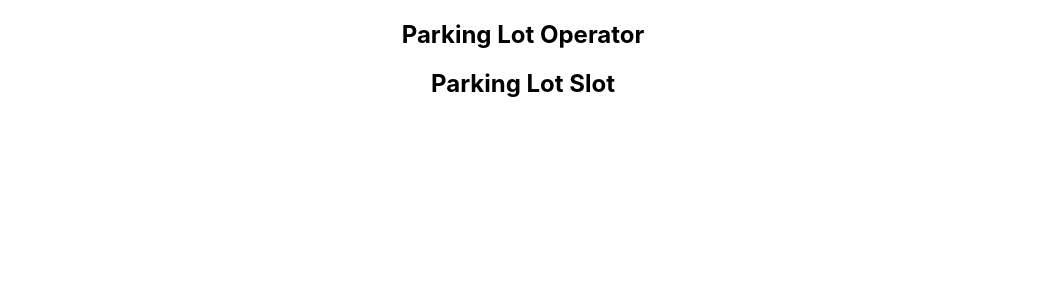
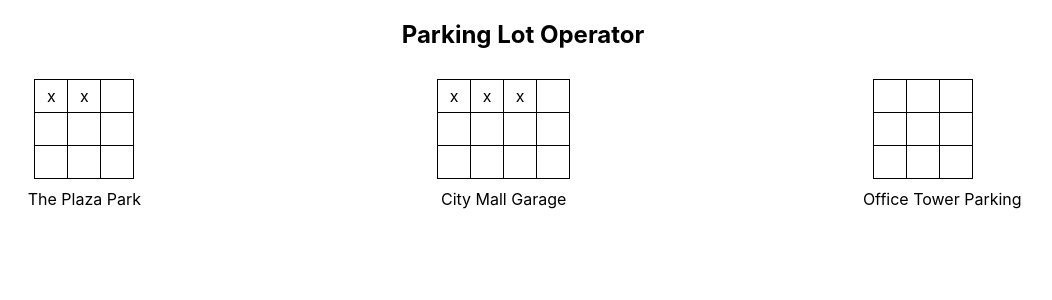
Before and after one commit to DonHe-OOCL/day13-parking-lots-fronted-starter, a React (Create React App) app: page / in a window 1280 px wide. Shown: the top 300 px of the page, without its empty margins (117-1169 px from the left). Built offline with nearby package versions, Linux system fonts and the light colour scheme.

Commit message:
feat: parkingLotSlot show

```diff
--- a/src/components/ParkingLot.jsx
+++ b/src/components/ParkingLot.jsx
@@ -1,4 +1,3 @@
-// src/components/ParkingLot.jsx
 import React from 'react';
 import ParkingLotOperator from './ParkingLotOperator';
 import ParkingLotSlot from './ParkingLotSlot';
--- a/src/components/ParkingLotOperator.jsx
+++ b/src/components/ParkingLotOperator.jsx
@@ -1,4 +1,3 @@
-// src/components/ParkingLotOperator.jsx
 import React from 'react';
 
 const ParkingLotOperator = () => {
--- a/src/components/ParkingLotSlot.jsx
+++ b/src/components/ParkingLotSlot.jsx
@@ -1,11 +1,45 @@
-// src/components/ParkingLotSlot.jsx
 import React from 'react';
 
 const ParkingLotSlot = () => {
+    const parkingLots = [
+        { name: 'The Plaza Park', capacity: 9, cars: [true, true, false, false, false, false, false, false, false] },
+        { name: 'City Mall Garage', capacity: 12, cars: [true, true, true, false, false, false, false, false, false, false, false, false] },
+        { name: 'Office Tower Parking', capacity: 9, cars: [false, false, false, false, false, false, false, false, false] }
+    ];
+
+    const renderTable = (cars, columns) => {
+        const rows = [];
+        for (let i = 0; i < cars.length; i += columns) {
+            rows.push(cars.slice(i, i + columns));
+        }
+        return (
+            <table style={{ borderCollapse: 'collapse', margin: '10px' }}>
+                <tbody>
+                {rows.map((row, rowIndex) => (
+                    <tr key={rowIndex}>
+                        {row.map((car, colIndex) => (
+                            <td key={colIndex} style={{ border: '1px solid black', width: '30px', height: '30px', textAlign: 'center' }}>
+                                {car ? 'x' : ''}
+                            </td>
+                        ))}
+                    </tr>
+                ))}
+                </tbody>
+            </table>
+        );
+    };
+
     return (
-        <div>
-            <h2>Parking Lot Slot</h2>
-            {/* Add parking slot details here */}
+        <div style={{ display: 'flex', justifyContent: 'space-around' }}>
+            {parkingLots.map((lot, index) => {
+                const columns = Math.ceil(Math.sqrt(lot.capacity));
+                return (
+                    <div key={index} style={{ textAlign: 'center' }}>
+                        {renderTable(lot.cars, columns)}
+                        <div>{lot.name}</div>
+                    </div>
+                );
+            })}
         </div>
     );
 };
```
